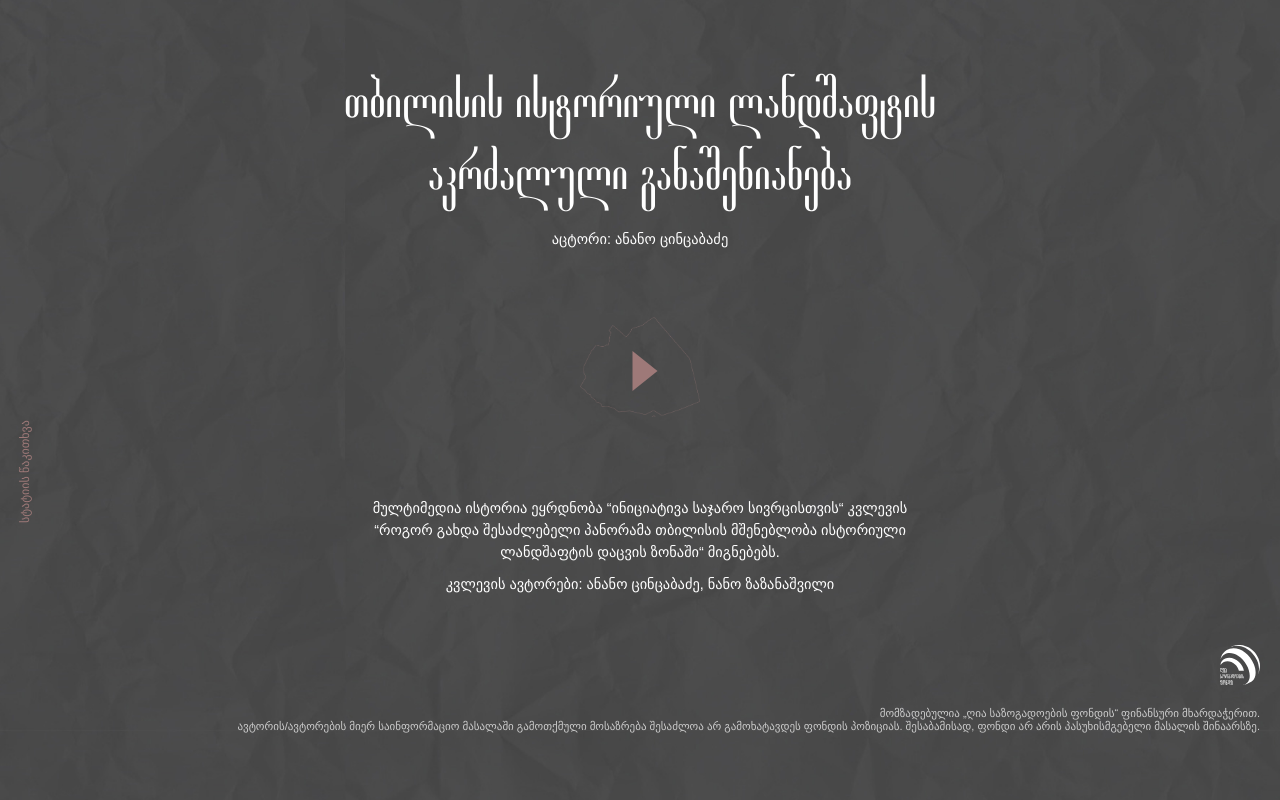
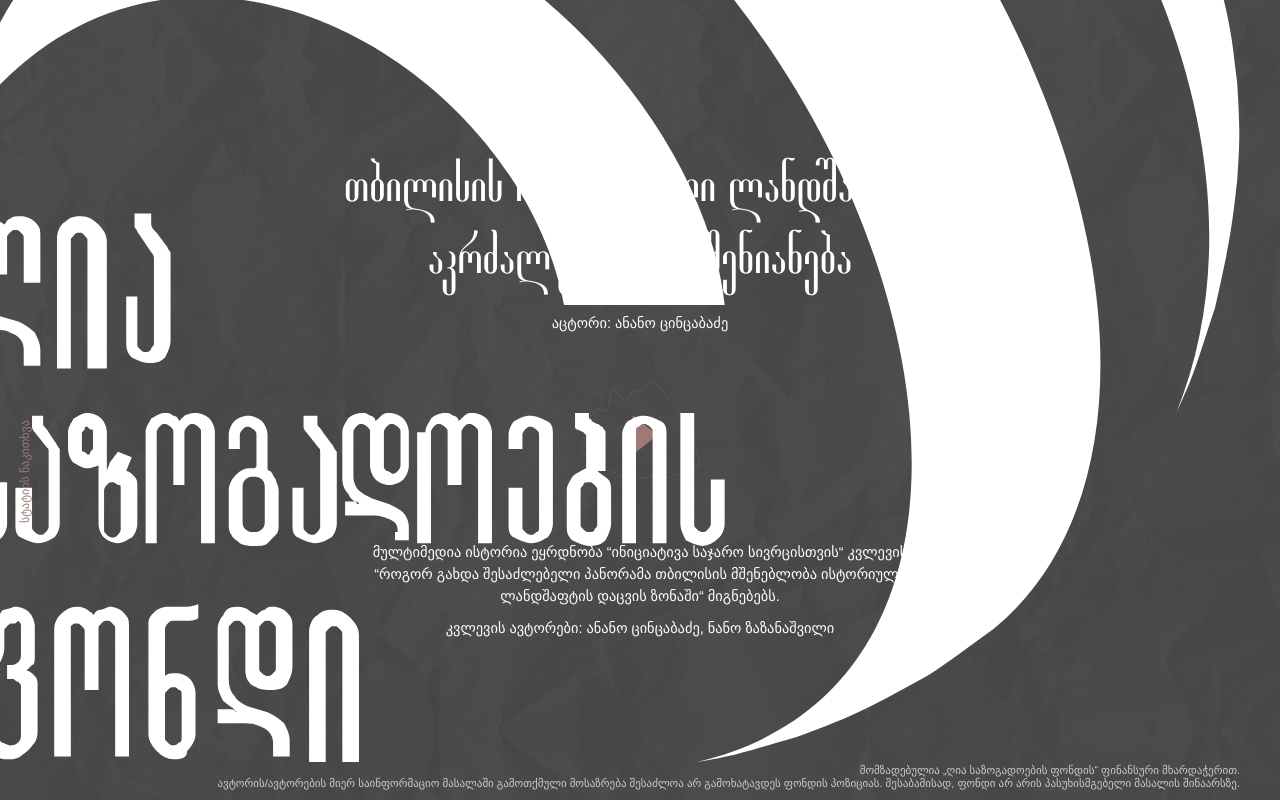
Before and after one commit to 110a/indigo-panorama-tbilisi, a plain HTML site: page index.html in a window 1280 px wide. Drawn offline with Linux system fonts and the light colour scheme; a web font is replaced by a local one.

Commit message:
added fuuter position

```diff
--- a/assets/style/css/style.css
+++ b/assets/style/css/style.css
@@ -282,7 +282,7 @@ main {
   background: url(../../image/border.png);
   background-size: 100%;
   position: relative;
-  margin: 70px 0;
+  margin: 50px 0;
   cursor: pointer;
   visibility: hidden;
 }
@@ -349,10 +349,9 @@ main {
     padding-right: 40px;
     text-align: right;
     color: #ccc;
-}
-.wc-by img {
-    width: 40px;
-    margin: 40px 0 20px 0;
+    position: absolute;
+    bottom: 10px;
+    right: 0px;
 }
 .welcome-cont .wc-text.out {
   animation: fade-out-bottom 1000ms ease-out;
```
